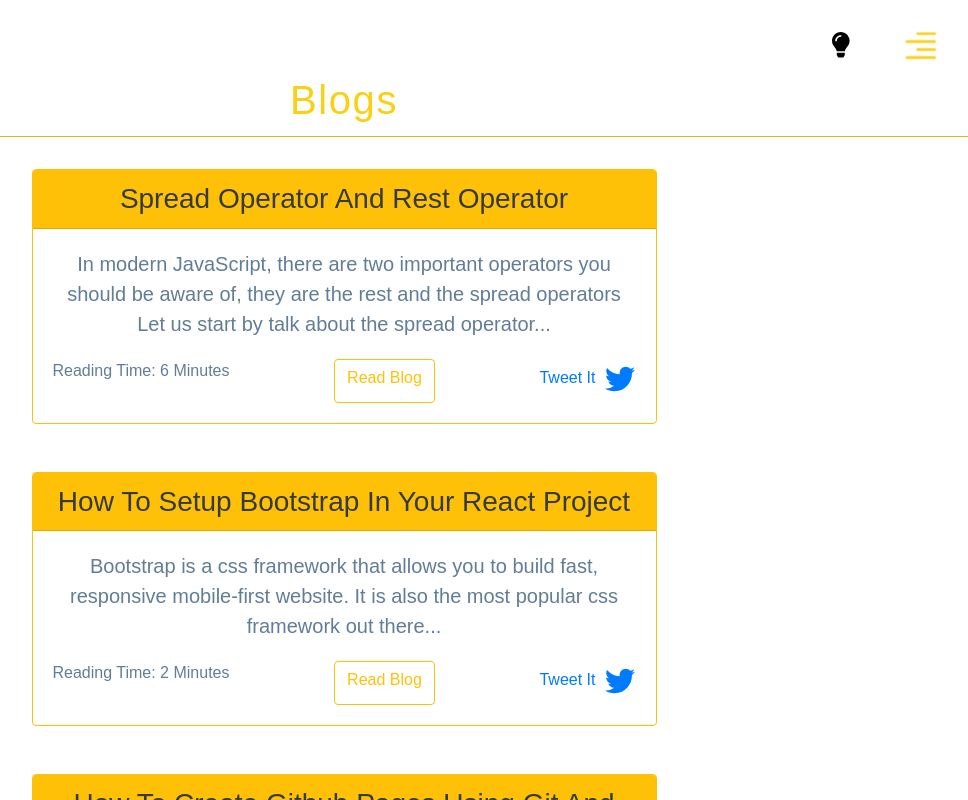
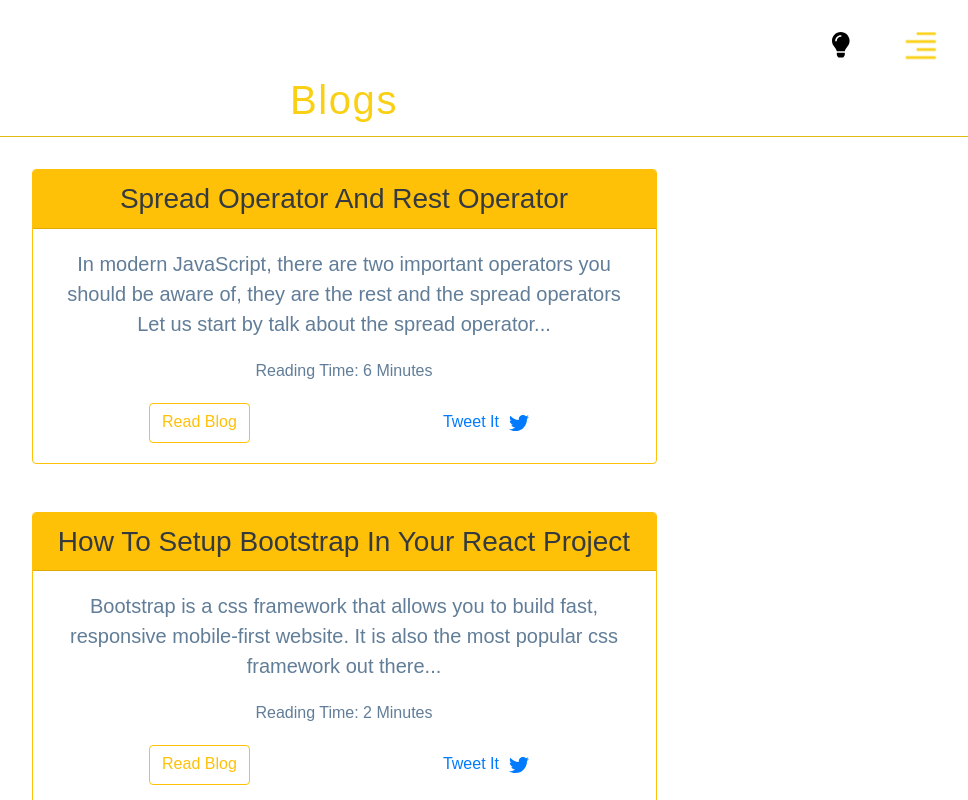
Before and after one commit to odofing/myPortfolio, a React (Create React App) app: page /blog in a window 1280 px wide. Shown: the top 800 px of the page, without its empty margins (296-1264 px from the left). Built offline with nearby package versions, Linux system fonts and the light colour scheme.

Commit message:
modified

```diff
--- a/src/Components/Blog/Blog.jsx
+++ b/src/Components/Blog/Blog.jsx
@@ -21,10 +21,10 @@ return (     <div className="row">
              <div className="card-header text-capitalize h3 text-dark bg-warning">{title}</div>
              <div className="card-body">
              <p className="lead card-text">{quote}</p>
-             <div className="d-flex justify-content-between">
-            <p>Reading Time: {readTime}</p>
+             <p>Reading Time: {readTime}</p>
+             <div className="d-flex justify-content-around">
             <a href={read} rel="noopener noreferrer" target="_blank" className="btn btn-outline-warning text-center">Read Blog </a>
-          <a href={tweet} rel="noopener noreferrer" target="_blank">Tweet It<FaTwitter style={{fontSize: '2.5rem', paddingLeft: '10px',}}/> </a>  </div>
+          <a href={tweet} rel="noopener noreferrer" target="_blank">Tweet It<FaTwitter style={{fontSize: '2.5rem', padding: '10px'}}/> </a>  </div>
              </div>
            </div>
            </div>
--- a/src/Components/Sidebar/Sidebar.js
+++ b/src/Components/Sidebar/Sidebar.js
@@ -26,7 +26,7 @@ const Sidebar = () => {
           <li> <Link to="/"> <FaHome /> Home</Link> </li>
           <li><Link to="/about"><FaUser /> About</Link></li>
            <li> <Link to="/projects"> <FaFolderOpen /> Projects</Link> </li>
-           <li> <Link to="/blog"><FaBloggerB /> Blog</Link> </li>
+           <li> <Link to="/blog"><FaBloggerB /> Blogs</Link> </li>
             <li> <Link to="/contact"> <MdContactPhone />Contact</Link> </li>
         </ul>
         <Socials />
```
